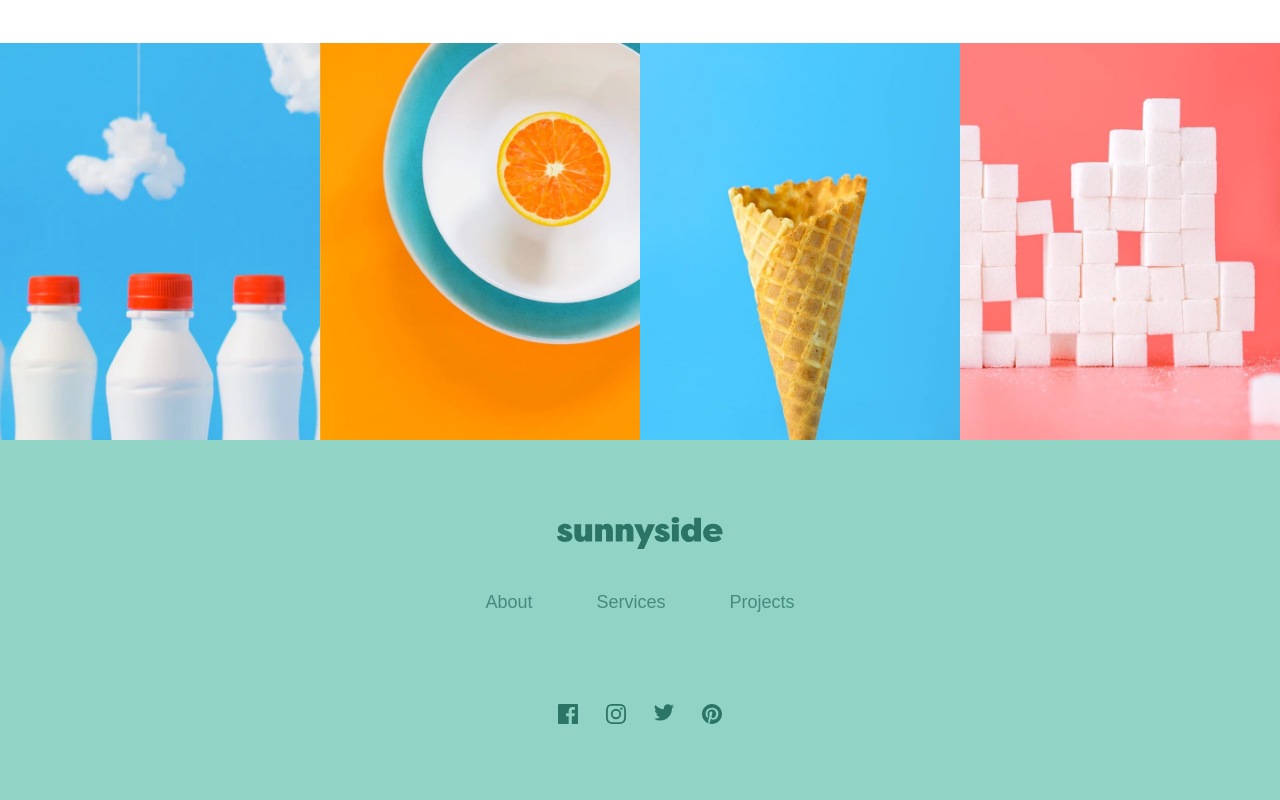
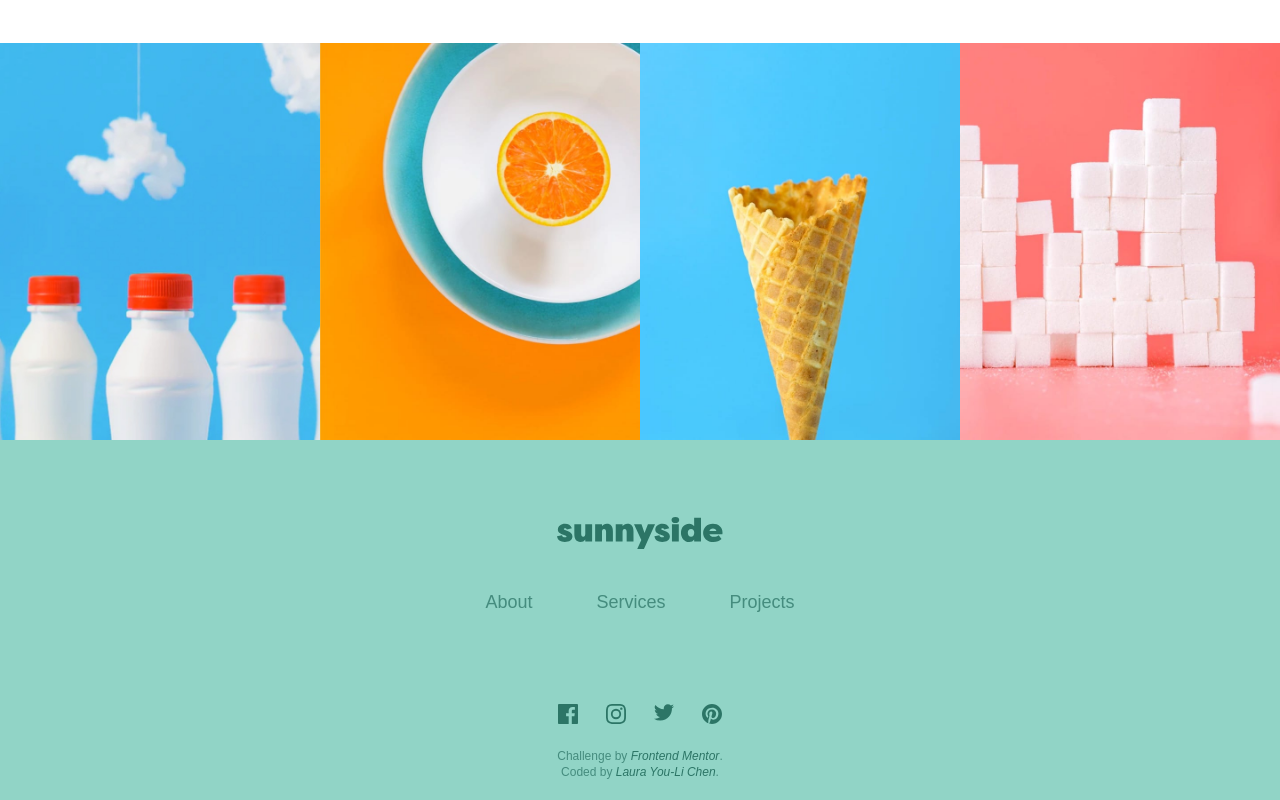
Before and after one commit to lauraylchen/sunnyside-agency-landing-page, a React (Create React App) app: page / in a window 1280 px wide. Shown: the part 3157-3957 px from the top of the page. Built offline with nearby package versions, Linux system fonts and the light colour scheme; the HTML template or start-up script is replaced by a standard one.

Commit message:
Added attribution in the Footer

```diff
--- a/src/components/Footer.js
+++ b/src/components/Footer.js
@@ -2,7 +2,7 @@ import logoFooter from '../img/logo-footer.svg';
 
 const Footer = () => {
   return (
-    <div className="h-60% sm:h-45% w-screen bg-cyan text-center grid content-center">
+    <div className="h-60% sm:h-45% w-screen bg-cyan text-center grid content-center relative">
       <img src={logoFooter} className='mx-auto h-8' alt="Company logo" />
       <div className='my-10'>
         <a href="/" className="text-darkModCyan mx-8 hover:text-white">About</a>
@@ -23,6 +23,14 @@ const Footer = () => {
           <svg className='social-icon' width="20" height="20" xmlns="http://www.w3.org/2000/svg"><path d="M10 0C4.477 0 0 4.477 0 10c0 4.237 2.636 7.855 6.356 9.312-.088-.791-.167-2.005.035-2.868.181-.78 1.172-4.97 1.172-4.97s-.299-.6-.299-1.486c0-1.39.806-2.428 1.81-2.428.852 0 1.264.64 1.264 1.408 0 .858-.546 2.14-.828 3.33-.236.995.5 1.807 1.48 1.807 1.778 0 3.144-1.874 3.144-4.58 0-2.393-1.72-4.068-4.176-4.068-2.845 0-4.516 2.135-4.516 4.34 0 .859.331 1.781.745 2.281a.3.3 0 01.069.288l-.278 1.133c-.044.183-.145.223-.335.134-1.249-.581-2.03-2.407-2.03-3.874 0-3.154 2.292-6.052 6.608-6.052 3.469 0 6.165 2.473 6.165 5.776 0 3.447-2.173 6.22-5.19 6.22-1.013 0-1.965-.525-2.291-1.148l-.623 2.378c-.226.869-.835 1.958-1.244 2.621.937.29 1.931.446 2.962.446 5.523 0 10-4.477 10-10S15.523 0 10 0z" fill="#2C7566" fill-rule="nonzero"/></svg>
         </a>
       </div>
+      <div className='attribution text-darkModCyan text-xs absolute bottom-0 w-full mb-16 sm:mb-5'>
+        <p>
+          Challenge by <a href="https://www.frontendmentor.io?ref=challenge" className='hover:text-white italic' target="_blank" rel="noopener noreferrer">Frontend Mentor</a>.
+        </p>
+        <p>
+          Coded by <a href="https://github.com/lauraylchen" className='hover:text-white italic' target="_blank" rel="noopener noreferrer">Laura You-Li Chen</a>.
+        </p>
+      </div>
     </div>
   )
 }
--- a/src/index.css
+++ b/src/index.css
@@ -61,3 +61,7 @@ h4 {
 .social-icon:hover path {
   fill: white;
 }
+
+.attribution a {
+  color: #2C7566;
+}
```
